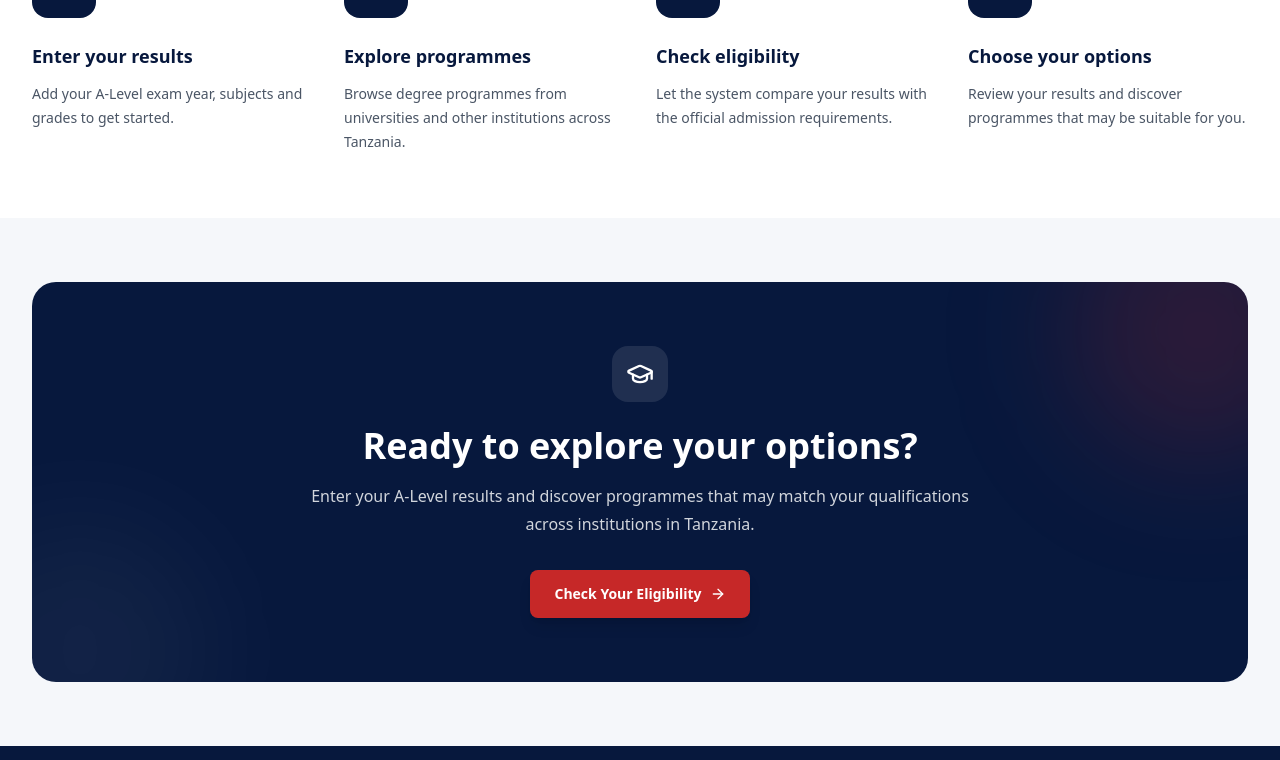
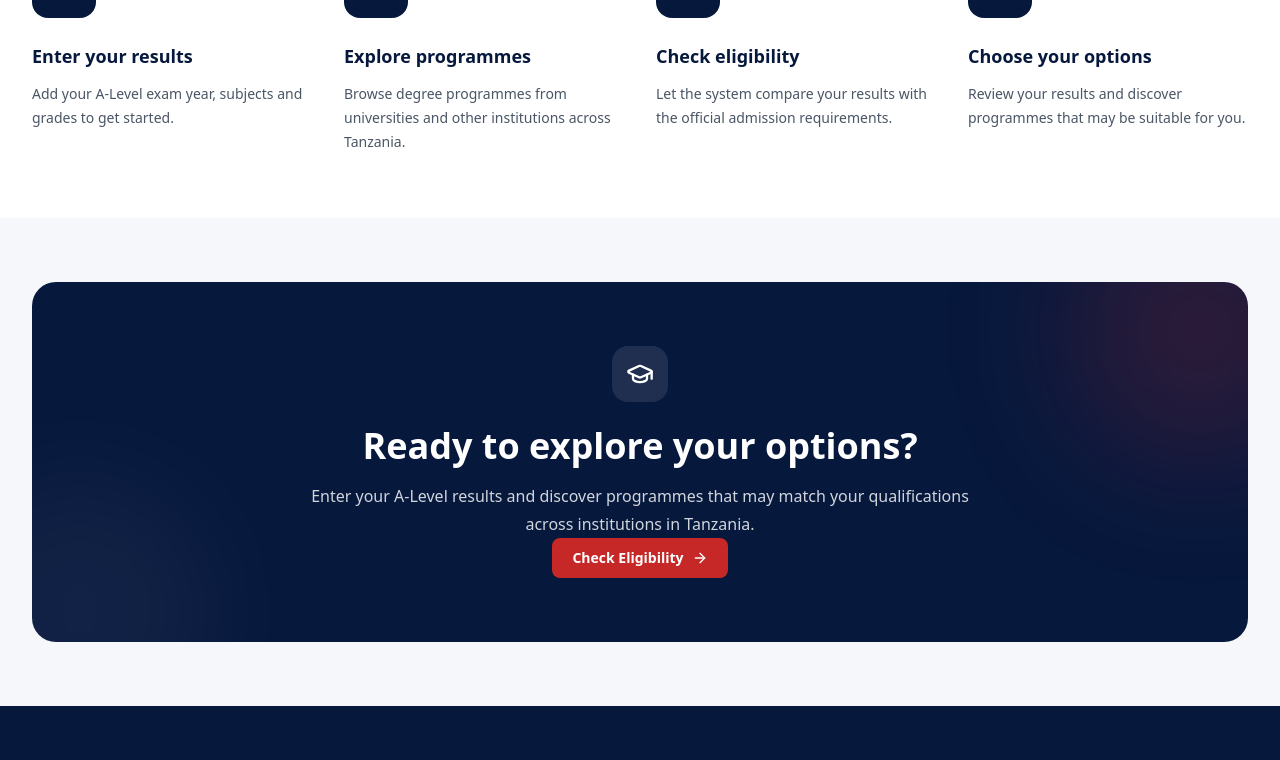
Before and after one commit to Medeysa/elimu_njia, a React (Vite) app: page / in a window 1280 px wide. Shown: the part 2000-2760 px from the top of the page. Built offline with nearby package versions, Linux system fonts and the light colour scheme.

Commit message:
update components with new logo and eligibility link

```diff
--- a/src/components/EligibilityCTA.tsx
+++ b/src/components/EligibilityCTA.tsx
@@ -1,5 +1,5 @@
 import { ArrowRight, GraduationCap } from "lucide-react"
-
+import { Link } from "@tanstack/react-router"
 
 function EligibilityCTA() {
   return (
@@ -30,13 +30,16 @@ function EligibilityCTA() {
           </p>
 
           {/* Button */}
-          <button
-            type="button"
-       className="mt-8 inline-flex w-full items-center justify-center gap-2 rounded-lg bg-[#C62828] px-6 py-3.5 text-sm font-semibold text-white shadow-lg transition-all duration-200 hover:-translate-y-0.5 hover:bg-[#A91F1F] hover:shadow-xl sm:w-auto"
-          >
-            Check Your Eligibility
-            <ArrowRight className="h-4 w-4" />
-          </button>
+          <div className=" md:block">
+                    <Link
+                      to="/Eligibility"
+                      className="group inline-flex items-center gap-2 rounded-lg bg-[#C62828] px-5 py-2.5 text-sm font-semibold text-white transition-all duration-200 hover:-translate-y-0.5 hover:bg-[#A91F1F] hover:shadow-md"
+                    >
+                      Check Eligibility
+
+                      <ArrowRight className="h-4 w-4 transition-transform duration-200 group-hover:translate-x-1" />
+                    </Link>
+                  </div>
 
         </div>
       </div>
--- a/src/components/Footer.tsx
+++ b/src/components/Footer.tsx
@@ -1,5 +1,6 @@
 import { GraduationCap, ArrowUpRight } from "lucide-react"
 import { Link } from "@tanstack/react-router"
+import logo from "../assets/tculogo.png"
 
 function Footer() {
   return (
@@ -11,8 +12,8 @@ function Footer() {
           {/* Brand */}
           <div>
             <Link to="/" className="inline-flex items-center gap-3">
-              <div className="flex h-10 w-10 items-center justify-center rounded-full border-2 border-[#C62828]">
-                <GraduationCap className="h-5 w-5" />
+              <div className="flex h-13 w-13 items-center justify-center rounded-full border-2 border-[#C62828]">
+                <img src={logo} alt="TCU Logo" className="h-10 w-10 rounded-full" />
               </div>
 
               <div>
--- a/src/components/Hero.tsx
+++ b/src/components/Hero.tsx
@@ -1,4 +1,5 @@
 import { Search, ArrowRight } from "lucide-react"
+
 
 function Hero() {
   return (
--- a/src/components/Navbar.tsx
+++ b/src/components/Navbar.tsx
@@ -3,9 +3,9 @@ import { Link } from "@tanstack/react-router"
 import {
   Menu,
   X,
-  GraduationCap,
   ArrowRight,
 } from "lucide-react"
+import logo from "../assets/tculogo.png"
 
 function Navbar() {
   const [isMenuOpen, setIsMenuOpen] = useState(false)
@@ -24,8 +24,8 @@ function Navbar() {
           onClick={closeMenu}
           className="group flex items-center gap-3"
         >
-          <div className="flex h-11 w-11 shrink-0 items-center justify-center rounded-xl bg-[#07183D] text-white transition-colors duration-200 group-hover:bg-[#C62828]">
-            <GraduationCap className="h-6 w-6" />
+          <div className="flex h-13 w-13 shrink-0 items-center justify-center rounded-xl bg-[#07183D] text-white transition-colors duration-200 group-hover:bg-[#C62828]">
+            <img src={logo} alt="TCU Logo" className="h-11 w-11" />
           </div>
 
           <div className="min-w-0">
--- a/src/components/PopularFields.tsx
+++ b/src/components/PopularFields.tsx
@@ -7,6 +7,7 @@ import {
   Code2,
   HeartPulse,
   FlaskConical,
+  Scale,
 } from "lucide-react"
 
 const fields = [
@@ -40,6 +41,11 @@ const fields = [
       "Explore programmes in mathematics, chemistry, physics and more.",
     icon: FlaskConical,
   },
+   {
+      title: "Law & Social Sciences",
+      description: "Discover law and social science programmes.",
+      icon: Scale,
+    },
 ]
 
 function PopularFields() {
```
